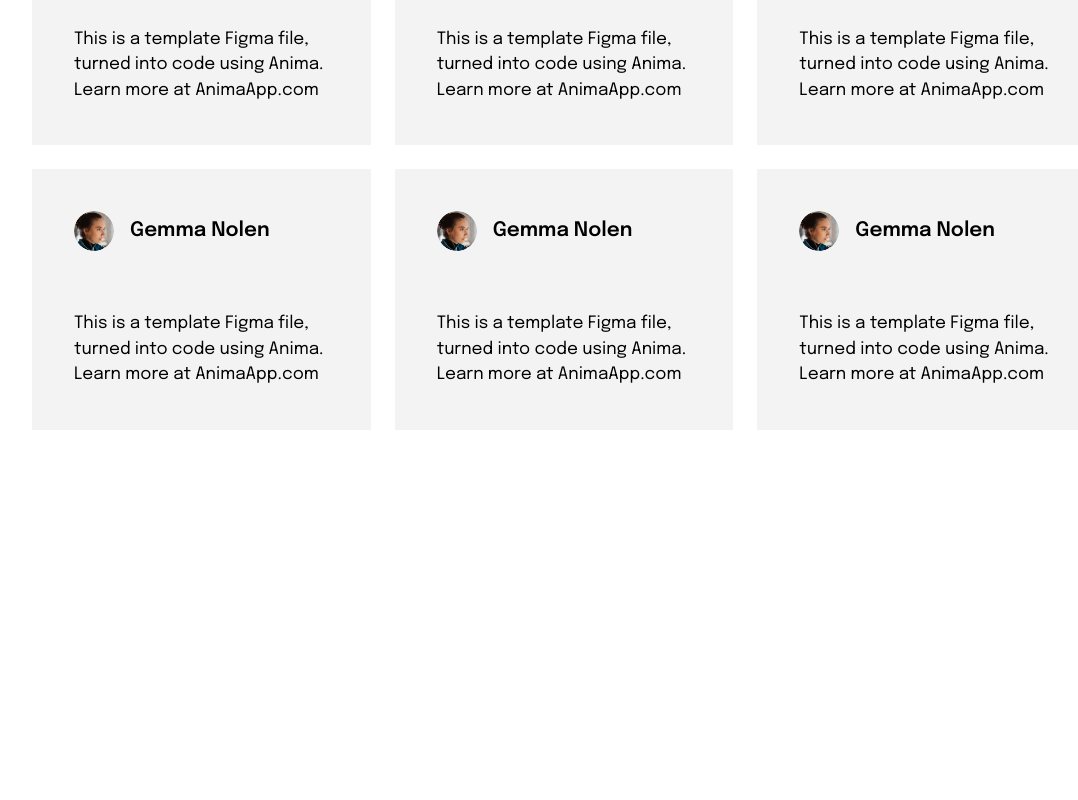
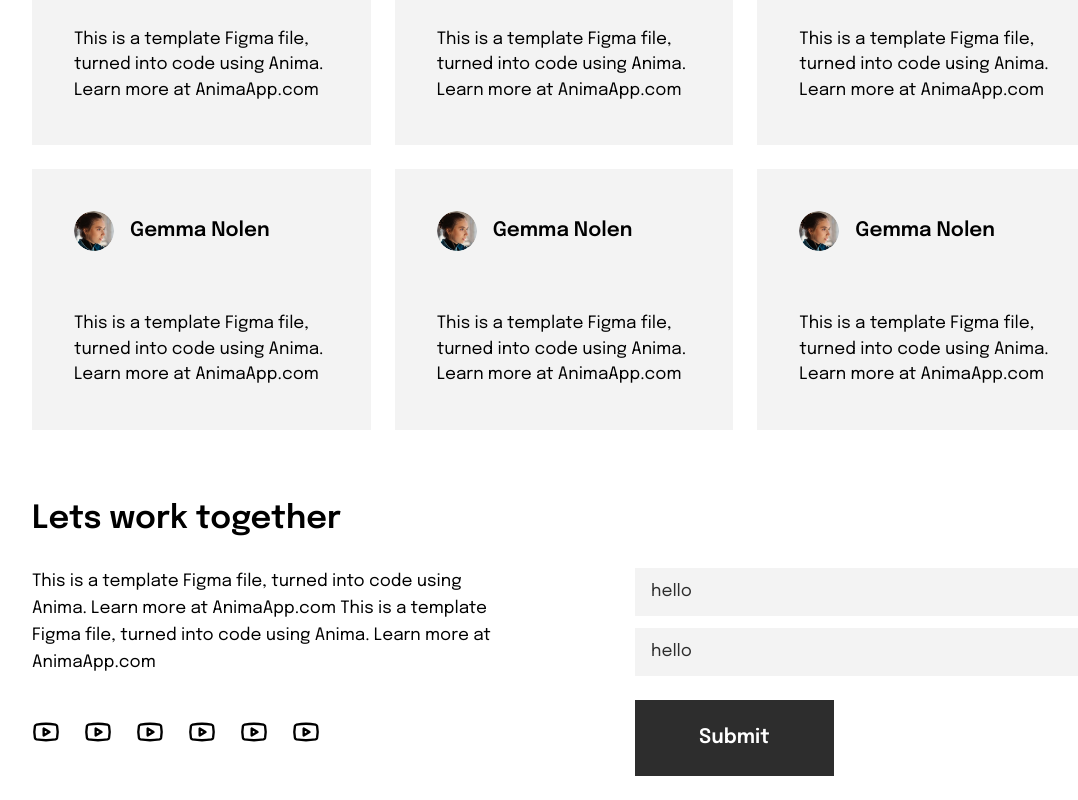
Before and after one commit to Xenos-the-stupid/portfolio-template, a Next.js app: page / in a window 1280 px wide. Shown: the part 2932-3732 px from the top of the page, without its empty margins (76-1154 px from the left). Before the commit the page ends 3404 px from the top, so only its background shows below. Built offline with nearby package versions, Linux system fonts and the light colour scheme.

Commit message:
add contact page

```diff
--- a/app/page.tsx
+++ b/app/page.tsx
@@ -1,3 +1,4 @@
+import Contact from "@/components/contact";
 import Hero from "@/components/hero";
 import LastWork from "@/components/last-work";
 import Marks from "@/components/marks";
@@ -13,6 +14,7 @@ const page = () => {
       <LastWork />
       <Marks />
       <Testimonial />
+      <Contact />
     </main>
   );
 };
--- /dev/null
+++ b/components/contact.tsx
@@ -0,0 +1,43 @@
+import { Facebook, YoutubeIcon } from "lucide-react";
+import Button from "./button";
+
+const Contact = () => {
+  return (
+    <section className="max-w-[1200px] mx-auto px-[68px] py-[24px]">
+      <h1 className="text-[2rem] font-semibold mb-[24px]">Lets work together</h1>
+      <div className="grid grid-cols-2 gap-[142px] max-md:grid-cols-1">
+        <div className="space-y-[42px]">
+          <p className="text-[1.0625rem] leading-[1.6875rem]">
+            This is a template Figma file, turned into code using Anima. Learn more at AnimaApp.com This is a template
+            Figma file, turned into code using Anima. Learn more at AnimaApp.com
+          </p>
+          <div className="flex gap-6">
+            <YoutubeIcon size={28} />
+            <YoutubeIcon size={28} />
+            <YoutubeIcon size={28} />
+            <YoutubeIcon size={28} />
+            <YoutubeIcon size={28} />
+            <YoutubeIcon size={28} />
+          </div>
+        </div>
+        <div className="flex flex-col gap-3">
+          <input
+            type="text"
+            placeholder="hello"
+            className="px-4 py-3 bg-gray placeholder:text-[1.0625rem] placeholder:text-black placeholder:leading-[1.6875rem]"
+          />
+          <input
+            type="text"
+            placeholder="hello"
+            className="mb-3 px-4 py-3 bg-gray placeholder:text-[1.0625rem] placeholder:text-black placeholder:leading-[1.6875rem]"
+          />
+          <div role="button">
+            <Button>Submit</Button>
+          </div>
+        </div>
+      </div>
+    </section>
+  );
+};
+
+export default Contact;
```
